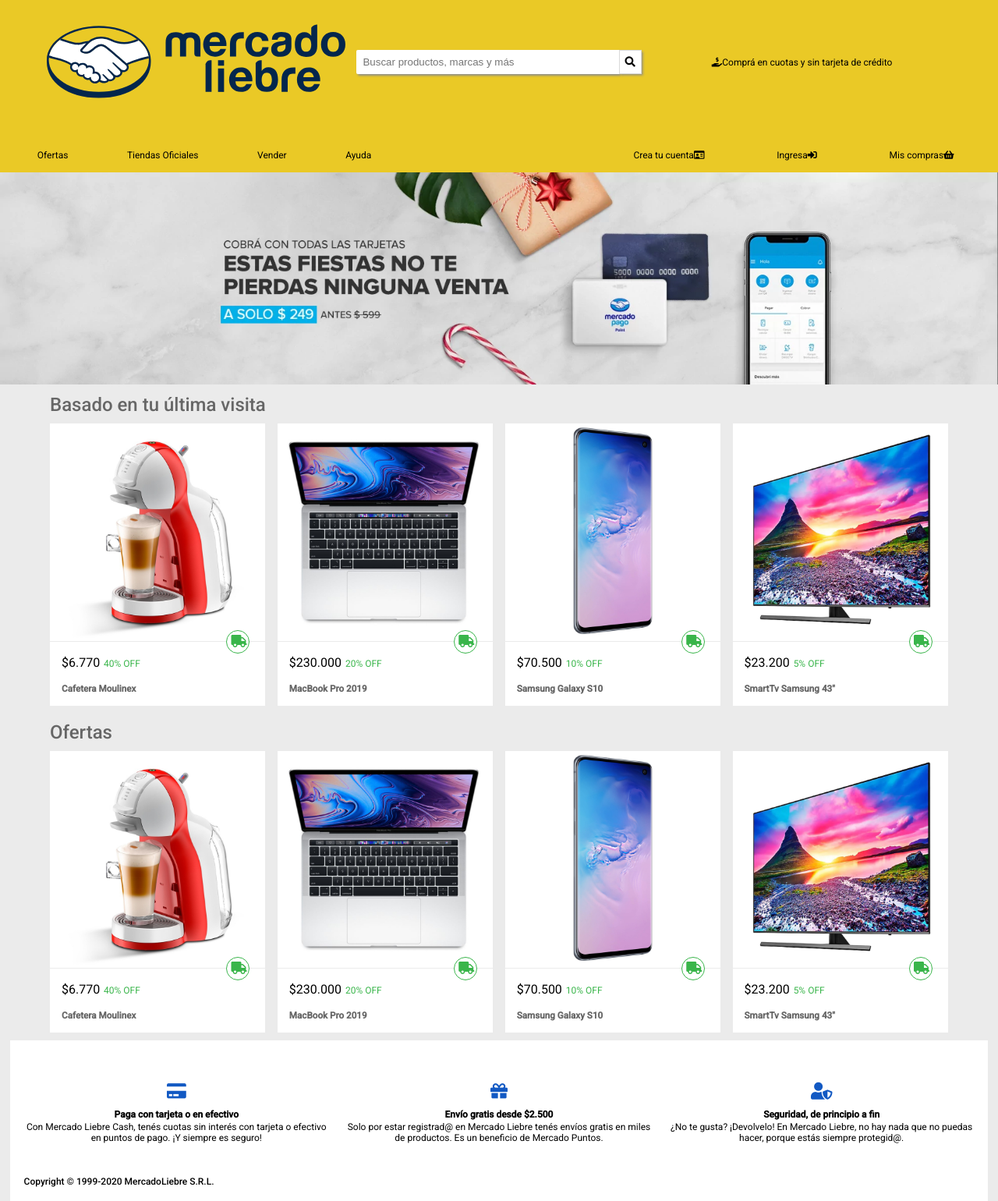
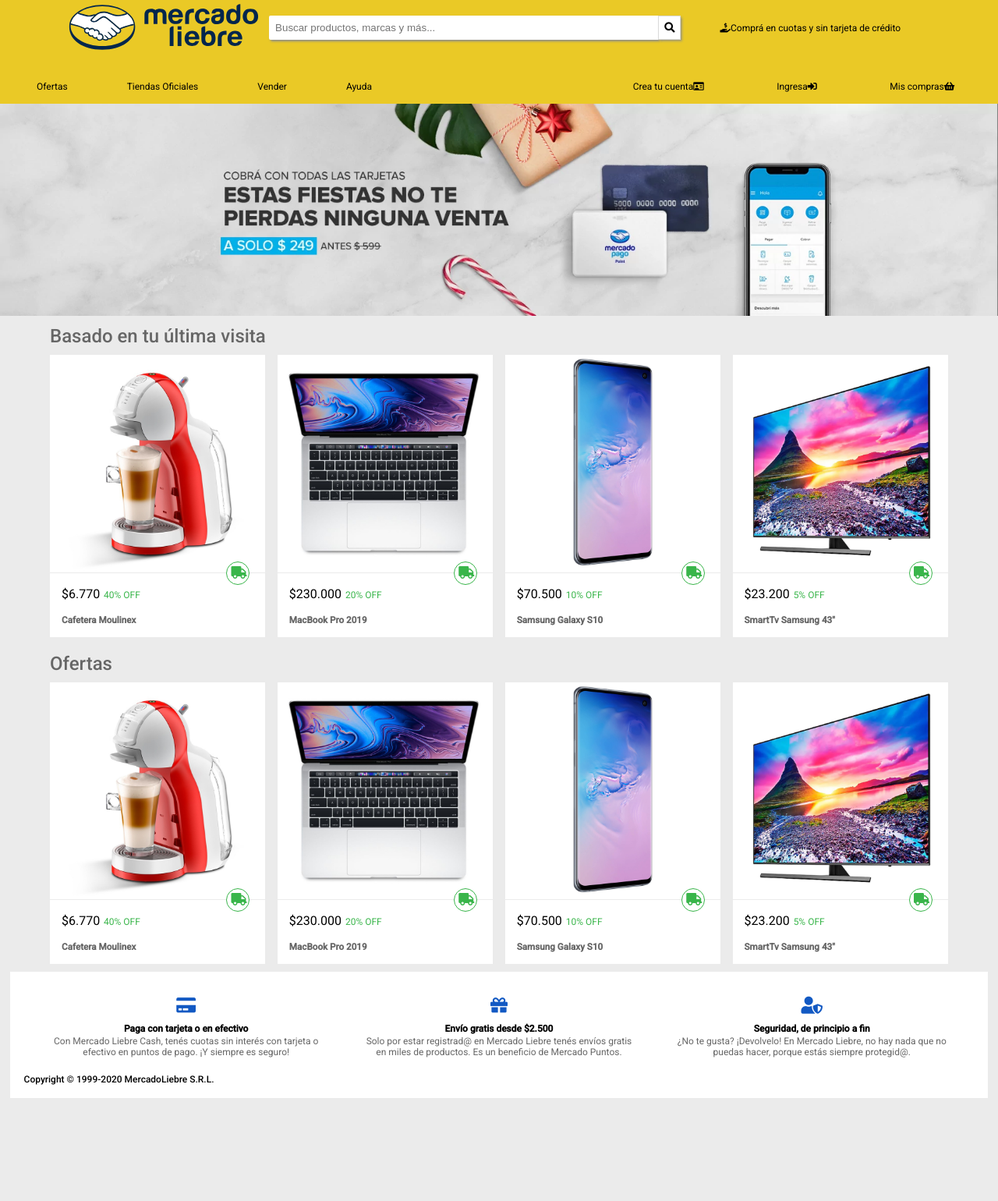
Before and after one commit to jaimeandres77/MercadoLiebre, a website: page views/home.html in a window 1280 px wide. Shown: the part 23-1563 px from the top of the page at 78% size. After the commit the page ends 1444 px from the top, so only its background shows below. Drawn offline with Linux system fonts and the light colour scheme.

Commit message:
Uploading to Heroku

```diff
--- a/app.js
+++ b/app.js
@@ -1,6 +1,5 @@
 const express = require('express');
 const path = require('path');
-
 const app = express();
 
 const publicPath = path.resolve(__dirname,'./public');
@@ -10,4 +9,4 @@
 app.get('/registro', (req, res) => res.sendFile(path.resolve(__dirname, './views/register.html')))
 app.get('/login', (req, res) => res.sendFile(path.resolve(__dirname, './views/login.html')))
 
-app.listen(3000, () => console.log("Servidor corriendo en Puerto: 3000"));
+app.listen( process.env.PORT || 3000, () => console.log("Servidor corriendo en Puerto: 3000"));
--- a/public/css/style.css
+++ b/public/css/style.css
@@ -55,7 +55,7 @@
   }
 
   div.top-header {
-    padding: 4%;
+    padding: 2%;
     display: flex;
     flex-wrap: wrap;
     justify-content: center;
@@ -75,11 +75,18 @@
       width: 40%;
       display: flex;
       justify-content: space-around;
+      gap: 2px;
       margin: 0px 0px 5px 0px;
   }
 
   header ul li {
     list-style-type: none;
+    cursor: pointer;
+
+  }
+
+  header ul li:hover{
+    text-decoration: underline;
   }
 
   header ul li a {
@@ -112,6 +119,7 @@
     border: 0.1px solid rgba(100, 100, 100, 0.24);
     width: 30px;
     padding: 6px;
+    cursor: pointer;
     box-shadow: 2px 2px 3px 0.1px rgb(139, 139, 139);
   }
 
@@ -212,12 +220,13 @@
       background-color: white;
       padding: 1%;
       width: 95%;
-      margin: 0px auto 2.5%
+      margin: 0px auto 2.5%;
   }
 
   footer article p {
     padding: 2px;
     text-align: center;
+    color: var(--gris-oscuro);
   }
 
   footer article h3{
@@ -232,10 +241,24 @@
       margin-bottom: 10px;
   }
 
+  .footerIcons i{
+    cursor: pointer;
+    transition: all 0.5s;
+  }
+
+  .footerIcons i:hover{
+    color: var(--amarillo);
+  }
+
+.footerArticle-container{
+    display: flex;
+    flex-wrap: wrap;
+    justify-content: center;
+    gap: 5px;
+    margin: 4%;
+}
   footer article{
       width: 70%;
-      margin: 40px 0 40px 0px;
-      transform: translateX(20%);
   }
 #copyright{
     font-size: var(--text-sm);
@@ -359,15 +382,20 @@
   }
 
   .form-container{
-    width: 33%;
+    width: 45%;
+  }
+
+  .top-header .p-container{
+    width: 25%;
   }
 
   header picture.logo{
-    width: 33%;
+    width: 20%;
+    text-align: center;
   }
 
-  .top-header .p-container{
-    width: 33%;
+  header picture.logo img{
+    width: 100%;
   }
 
   .register-form{
@@ -379,11 +407,11 @@
     display: flex;
     justify-content: space-around;
     gap:1%;
+    margin: 1.5%;
   }
 
   footer article{
-    width: 33.33%;
-    margin: 40px 0 40px 0px;
+    width: 30%;
     transform: none;
 }
   footer{
--- a/views/home.html
+++ b/views/home.html
@@ -8,18 +8,19 @@
     <link rel="stylesheet" href="/css/style.css">
     <!--ICONOS-->
     <link href="https://cdnjs.cloudflare.com/ajax/libs/font-awesome/5.15.3/css/all.min.css" rel="stylesheet" />
-    <title>MercadoLiebre</title>
+    <link rel="shortcut icon" href="/img/MercadoLiebreFavIcon.ico">
+    <title>Mercado Liebre</title>
 </head>
 
 <body>
     <header>
         <div class="top-header">
             <picture class="logo">
-                <img src="/img/logo-mercado-liebre.svg" alt="LogoMercadoLiebre">
+                <a href="/"><img src="/img/logo-mercado-liebre.svg" alt="LogoMercadoLiebre"></a>
             </picture>
             <div class="form-container">
-                <form class="main-form" action="/home.html">
-                    <input class="main-input" type="text" placeholder="Buscar productos, marcas y más">
+                <form class="main-form" action="/">
+                    <input class="main-input" type="text" placeholder="Buscar productos, marcas y más...">
                     <button type="submit" class="submit"><i class="fas fa-search"></i></button>
                 </form>
             </div>
```
Also changed, not shown: views/login.html (+2 -1 lines), views/register.html (+2 -1 lines), public/img/MercadoLiebreFavIcon.ico (added), 1 other file.
